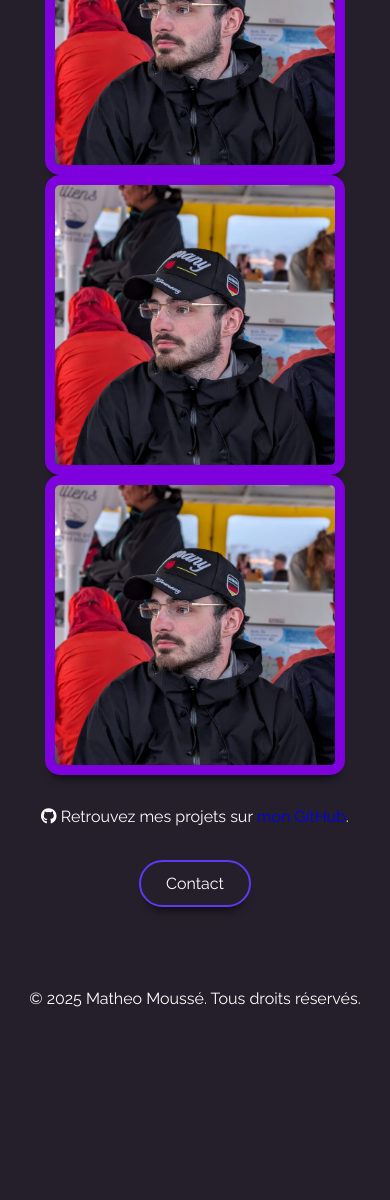
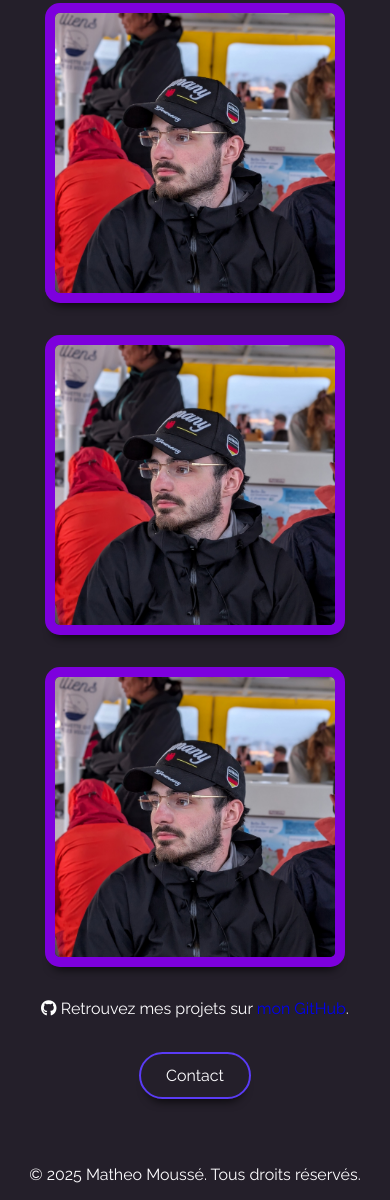
Before and after one commit to matheo-m/MY-PORTFOLIO, a plain HTML site: page portfolio.html in a window 390 px wide. Shown: the part 725-1925 px from the top of the page. Before the commit the page ends 1749 px from the top, so only its background shows below. Drawn offline with Linux system fonts and the light colour scheme.

Commit message:
Update portfolio section layout and styles for improved responsiveness

```diff
--- a/assets/css/style.css
+++ b/assets/css/style.css
@@ -11,6 +11,10 @@
     --second-color: #fefdff;
     --third-color: #7d00dd;
     --fourth-color: #5A3BF5;
+}
+
+main {
+    padding-top: 3rem;
 }
 
 header {
@@ -196,21 +200,52 @@ footer {
 
 .portfolio-section {
     display: flex;
-    justify-content: center;
+    justify-content: space-evenly;
     flex-wrap: wrap;
+    align-content: center;
     align-items: center;
     text-align: center;
     min-height: 95vh;
+    max-width: 1600px;
     flex-direction: row;
+    margin: 0 auto;
 }
+
+.portfolio-section2 {
+    display: flex;
+    justify-content: center;
+    /* flex-wrap: wrap; */
+    align-content: center;
+    align-items: center;
+    text-align: center;
+    /* min-height: 95vh; */
+    /* max-width: 1600px; */
+    /* flex-direction: row; */
+    /* margin: 0 auto; */
+}
+
 .portfolio-pic {
     width: 300px;
     height: 300px;
     border-radius: 5%;
     overflow: hidden;
     border: 10px solid var(--third-color);
+    margin: 1rem;
     /* box-shadow: 5px 7px 25px var(--third-color); */
     box-shadow: 0 10px 10px -8px rgba(0, 0, 0, 0.78);
+}
+
+.portfolio-text {
+    max-width: 600px;
+    display: flex;
+    flex-direction: column;
+    justify-content: center;
+    align-items: center;
+
+
+    /* width: 300px;
+    height: 300px; */
+    margin: 1rem;
 }
 .portfolio-pic img {
     width: 100%;
@@ -218,22 +253,7 @@ footer {
     object-fit: cover;
     transition: 0.5s;
 }
-.portfolio-pic h3 {
-    margin: 0;
-    padding: 1rem;
-    text-align: center;
-}
 
 .portfolio-pic img:hover {
     transform: scale(1.1);
 }
-
-.portfolio-text {
-    max-width: 600px;
-    display: flex;
-    flex-direction: column;
-    align-items: center;
-    text-align: left;
-    padding: 2rem;
-
-}
--- a/portfolio.html
+++ b/portfolio.html
@@ -25,7 +25,7 @@
             <ul>
                 <li><a href="/">Home</a></li>
                 <li><a href="portfolio.html">Portfolio</a></li>
-                <li><a href="#">Resume</a></li>
+                <!-- <li><a href="#">Resume</a></li> -->
                 <li><a href="#">Contact</a></li>
             </ul>
         </nav>
@@ -49,6 +49,8 @@
                 <img src="assets\img\casquette-germany_2.jpg" alt="Profil de Mathéo Moussé">
             </figure>
 
+        </section>
+        <section class="portfolio-section2">
             <article class="portfolio-text">
 
                 <p>
```
Also changed, not shown: index.html (+2 -2 lines).
